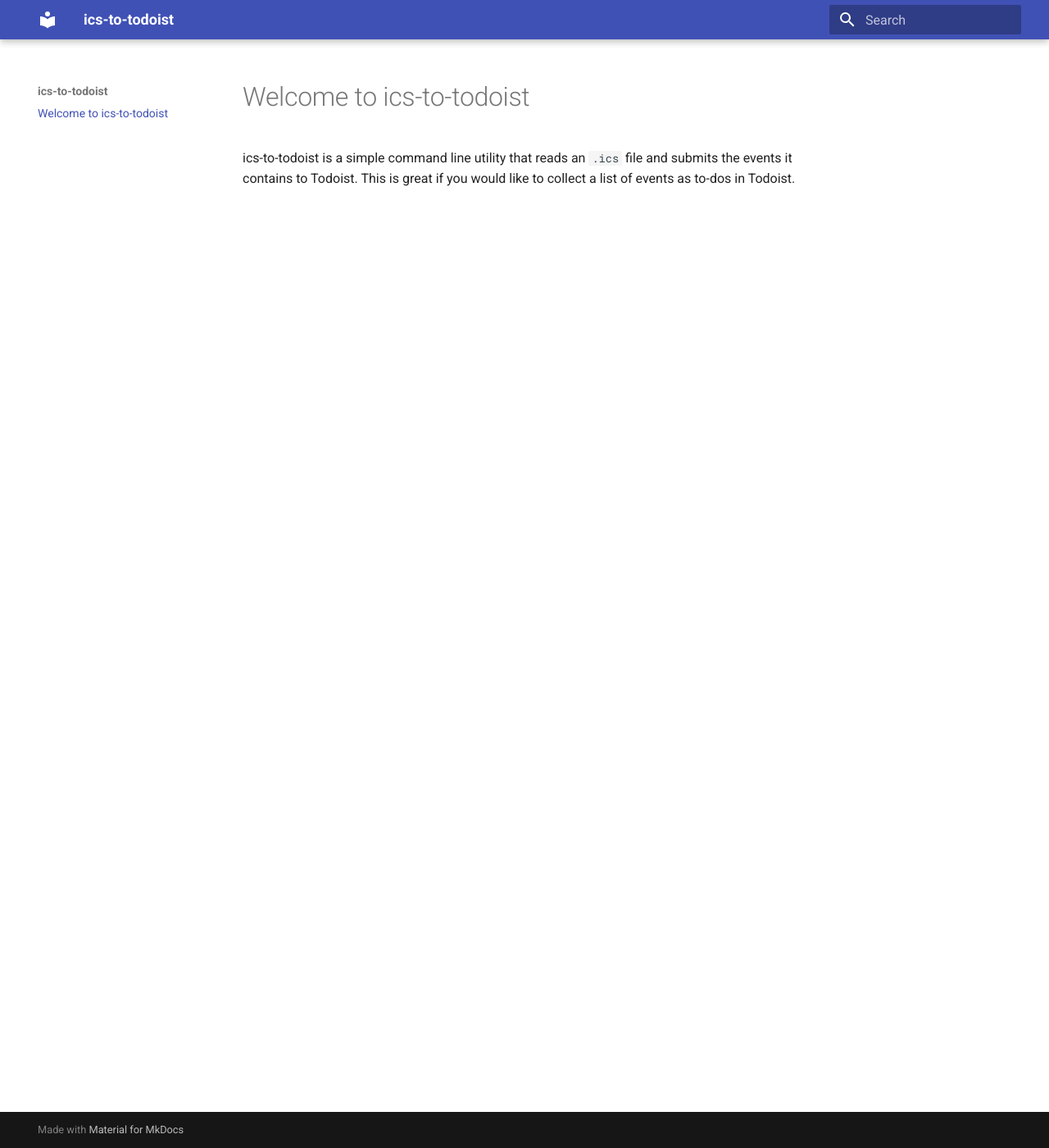
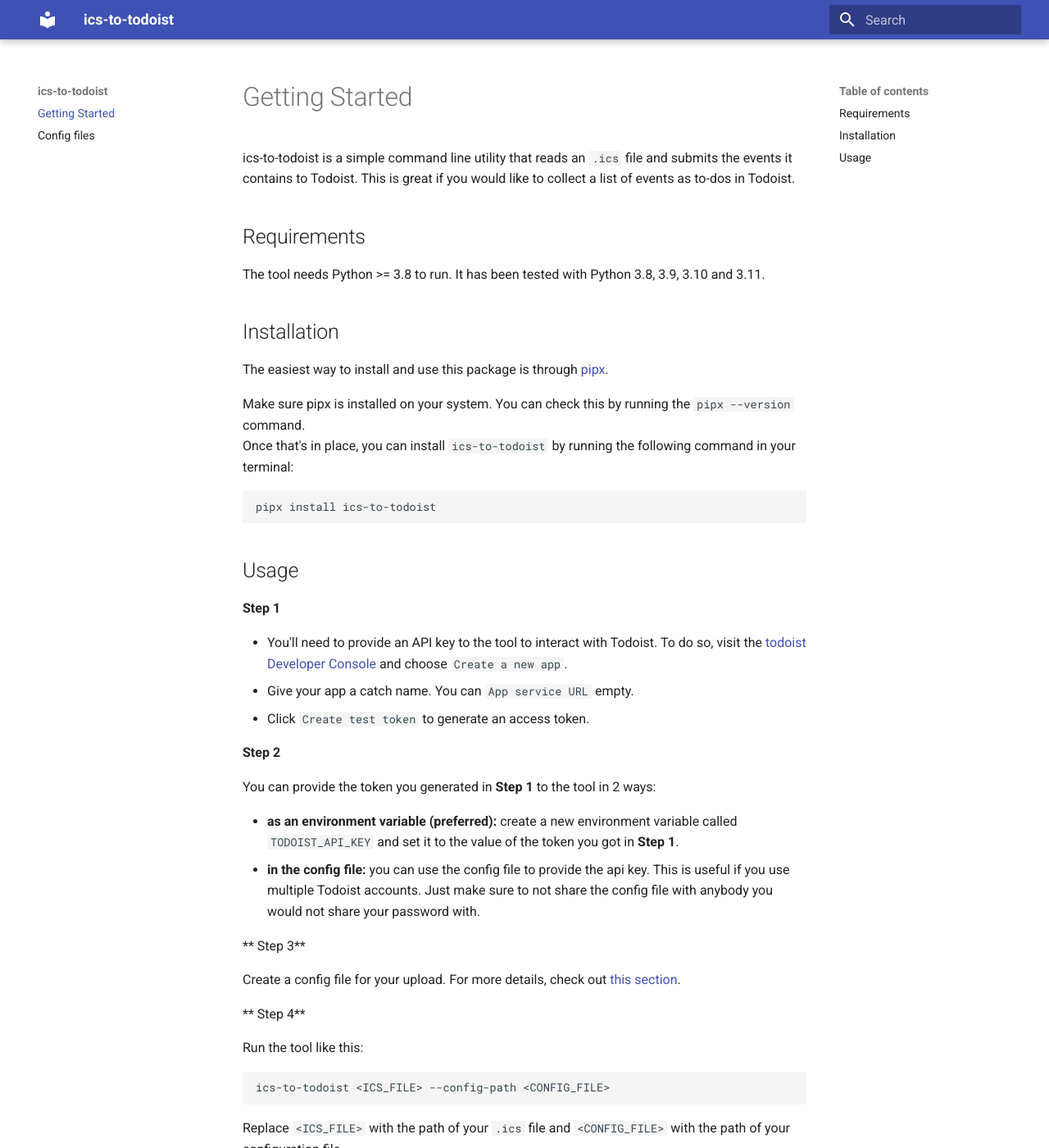
Before and after one commit to gaborschulz/ics-to-todoist, an MkDocs documentation site: the page built from docs/index.md, in a window 1280 px wide and 1400 px high. Shown: the whole window at 82% size. Built offline with MkDocs 1.6.1 and Material for MkDocs 9.7.7, drawn with Linux system fonts in a browser that asks for light colours.

Commit message:
ics-to-todoist-13 Create documentation

````diff
--- a/docs/index.md
+++ b/docs/index.md
@@ -1,4 +1,52 @@
-# Welcome to ics-to-todoist
+# Getting Started
 
 ics-to-todoist is a simple command line utility that reads an `.ics` file and submits the events it contains to Todoist. This is great if you would like to
 collect a list of events as to-dos in Todoist.
+
+## Requirements
+
+The tool needs Python >= 3.8 to run. It has been tested with Python 3.8, 3.9, 3.10 and 3.11.
+
+## Installation
+
+The easiest way to install and use this package is through [pipx](https://pypa.github.io/pipx/).
+
+Make sure pipx is installed on your system. You can check this by running the `pipx --version` command.
+Once that's in place, you can install `ics-to-todoist` by running the following command in your terminal:
+
+```bash
+pipx install ics-to-todoist
+```
+
+## Usage
+
+**Step 1**
+
+- You'll need to provide an API key to the tool to interact with Todoist. To do so, visit the
+  [todoist Developer Console](https://developer.todoist.com/appconsole.html) and choose `Create a new app`.
+- Give your app a catch name. You can `App service URL` empty.
+- Click `Create test token` to generate an access token.
+
+**Step 2**
+
+You can provide the token you generated in **Step 1** to the tool in 2 ways:
+
+- **as an environment variable (preferred):** create a new environment variable called `TODOIST_API_KEY` and set it to the value of the token you got in **Step
+  1**.
+- **in the config file:** you can use the config file to provide the api key. This is useful if you use multiple Todoist accounts. Just make sure to not share
+  the
+  config file with anybody you would not share your password with.
+
+** Step 3**
+
+Create a config file for your upload. For more details, check out [this section](configuration.md).
+
+** Step 4**
+
+Run the tool like this:
+
+```bash
+ics-to-todoist <ICS_FILE> --config-path <CONFIG_FILE>
+```
+
+Replace `<ICS_FILE>` with the path of your `.ics` file and `<CONFIG_FILE>` with the path of your configuration file.
--- a/pyproject.toml
+++ b/pyproject.toml
@@ -7,8 +7,11 @@
 license = "MIT"
 packages = [{ include = "ics_to_todoist" }]
 
+[tool.poetry.scripts]
+ics-to-todoist = 'ics_to_todoist.__main__:shell'
+
 [tool.poetry.dependencies]
-python = "^3.11"
+python = ">=3.8"
 typer = { extras = ["all"], version = "^0.7.0" }
 ics = "^0.7.2"
 pydantic = "^1.10.2"
````
Also changed, not shown: docs/configuration.md (added, +52 -0 lines), 2 other files.
